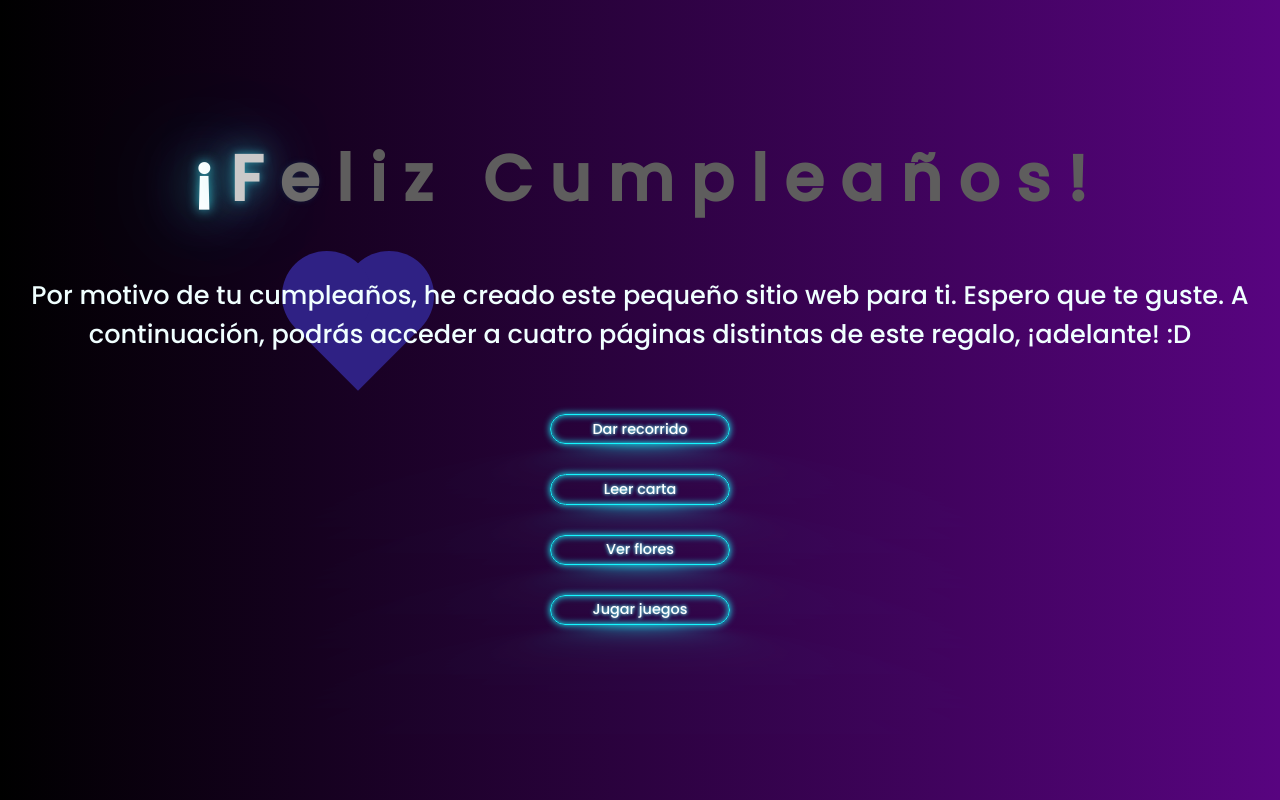
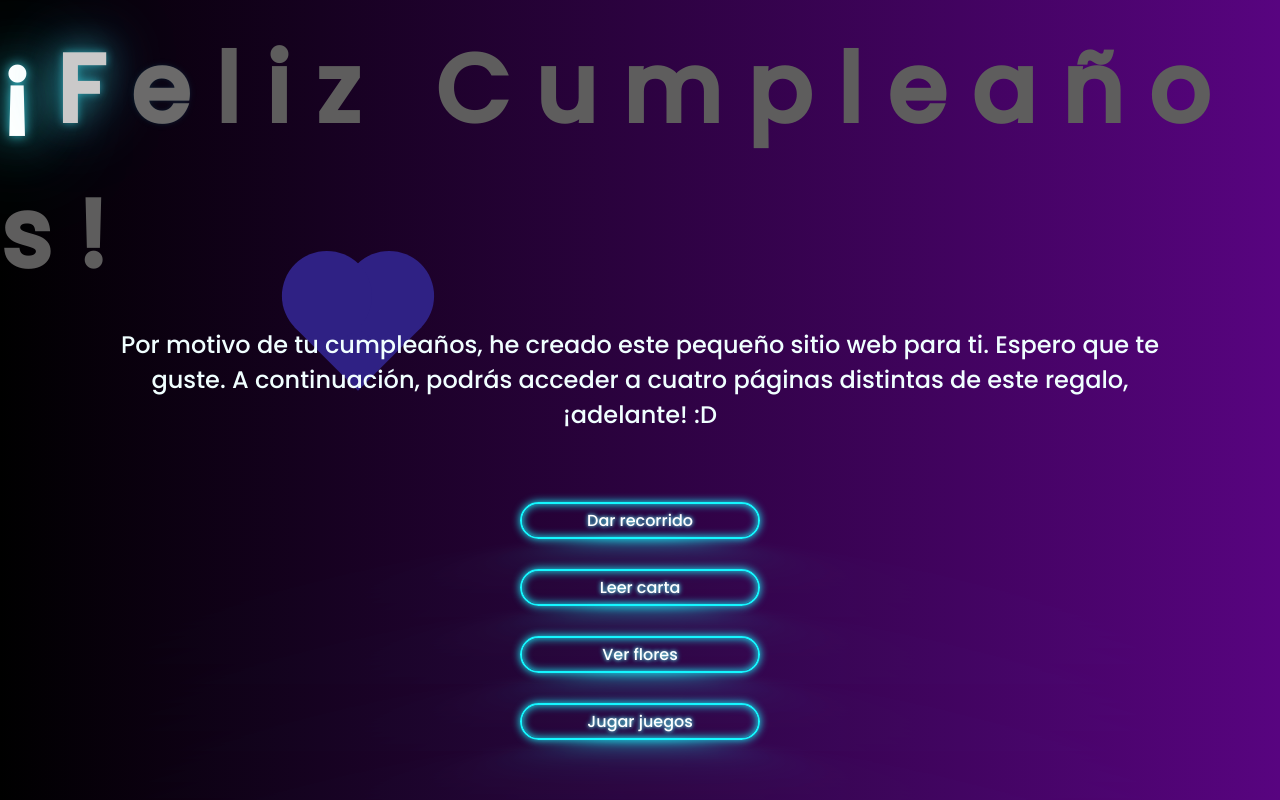
Before and after one commit to dianitaaa25/birthday-wishes, a plain HTML site: page main.html in a window 1280 px wide. Drawn offline with Linux system fonts and the light colour scheme.

Commit message:
Update main.css

```diff
--- a/css/main.css
+++ b/css/main.css
@@ -195,27 +195,3 @@
         flex: 1 1 200px; /* Tamaño mínimo de columna */
         max-width: 200px; /* Ancho máximo de columna */
     }
-  @media screen and (max-width: 1358px) {
-        .greetings {
-            font-size: 4rem;
-            margin-top: 200px;
-        }
-        .description {
-            font-size: 1.6rem;
-            padding: 10px;
-            margin-top: 40px;
-        }
-        .neon {
-            width: 180px;
-            height: 36px;
-            font-size: 0.9rem;
-        }
-        .container1 {
-            margin-top: 250px;
-            align-items: center;
-            gap: 10px;
-        }
-        .credits{
-            margin-bottom: 100px;
-        }
-    }
```
